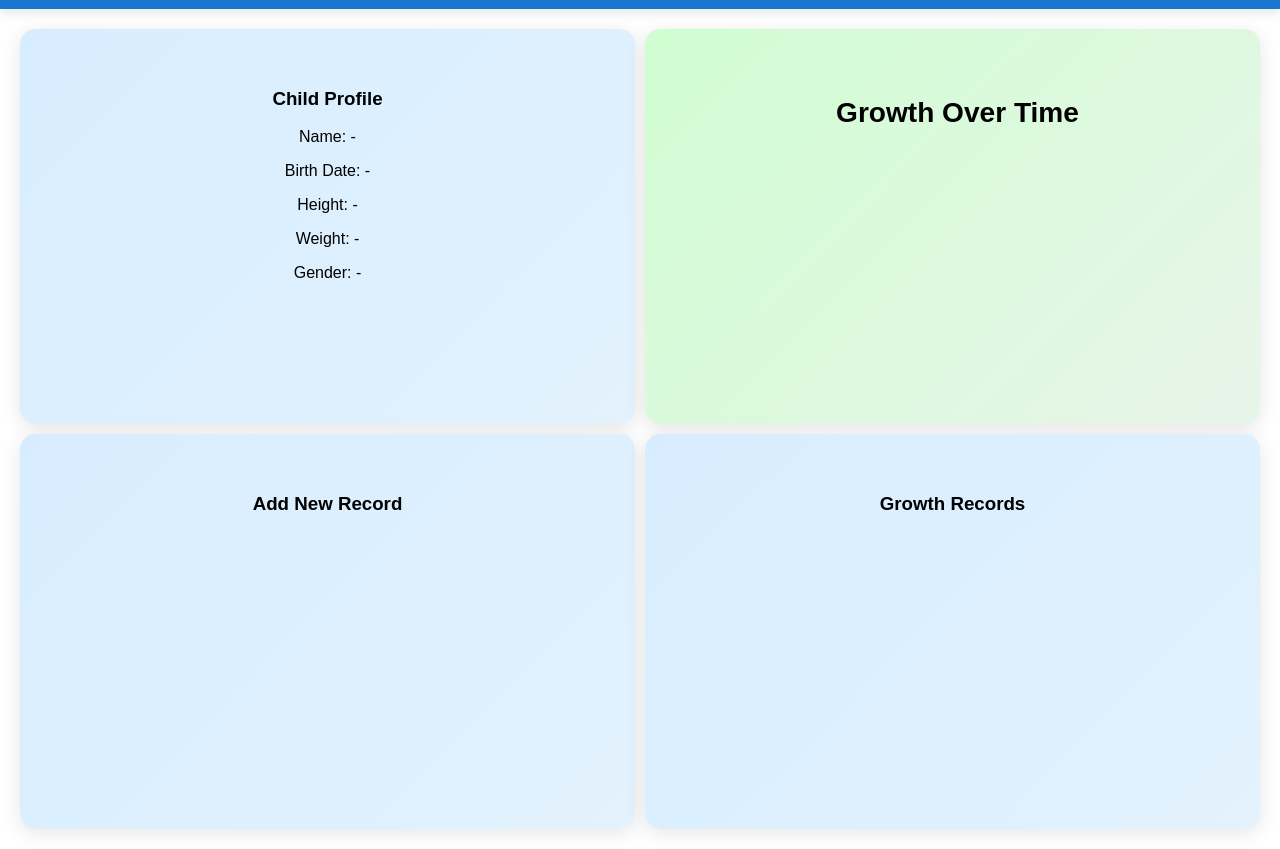
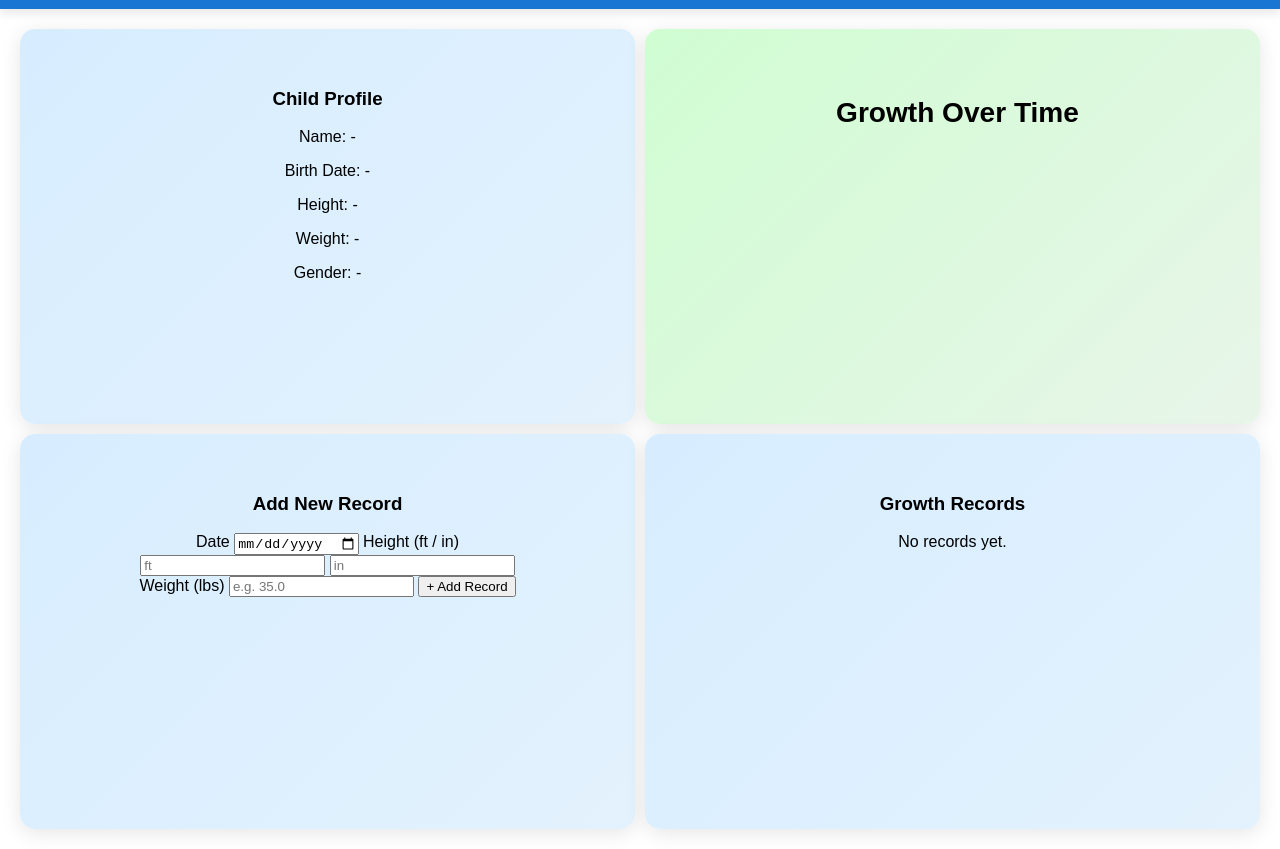
Before and after one commit to nathanjkim-codes/nestly-parental-tracker, a plain HTML site: page index.html in a window 1280 px wide. Shown: the part 71-920 px from the top of the page. Drawn offline with Linux system fonts and the light colour scheme; a web font is replaced by a local one.

Commit message:
refactor: restructure dashboard to include growth record form

```diff
--- a/index.html
+++ b/index.html
@@ -41,11 +41,50 @@
       <section class="card growth-chart" id="growth-chart">
         <h3>Growth Over Time</h3>
       </section>
-      <section class="card records-form" id="records-form">
+
+      <section class="card record-form" id="record-form">
         <h3>Add New Record</h3>
+
+        <form id="growth-record-form">
+          <label for="record-date">Date</label>
+          <input type="date" id="record-date" required />
+
+          <label for="height-ft">Height (ft / in)</label>
+          <div class="height-input-group">
+            <input
+              type="number"
+              id="height-ft"
+              placeholder="ft"
+              min="0"
+              required
+            />
+            <input
+              type="number"
+              id="height-in"
+              placeholder="in"
+              min="0"
+              required
+            />
+          </div>
+
+          <label for="record-weight">Weight (lbs)</label>
+          <input
+            type="number"
+            id="record-weight"
+            step="0.1"
+            min="0"
+            placeholder="e.g. 35.0"
+            required
+          />
+          <button type="submit" class="save-record-btn">+ Add Record</button>
+        </form>
       </section>
+
       <section class="card records-list" id="records-list">
         <h3>Growth Records</h3>
+        <div id="records-container">
+          <p class="empty-message">No records yet.</p>
+        </div>
       </section>
     </main>
 
```
